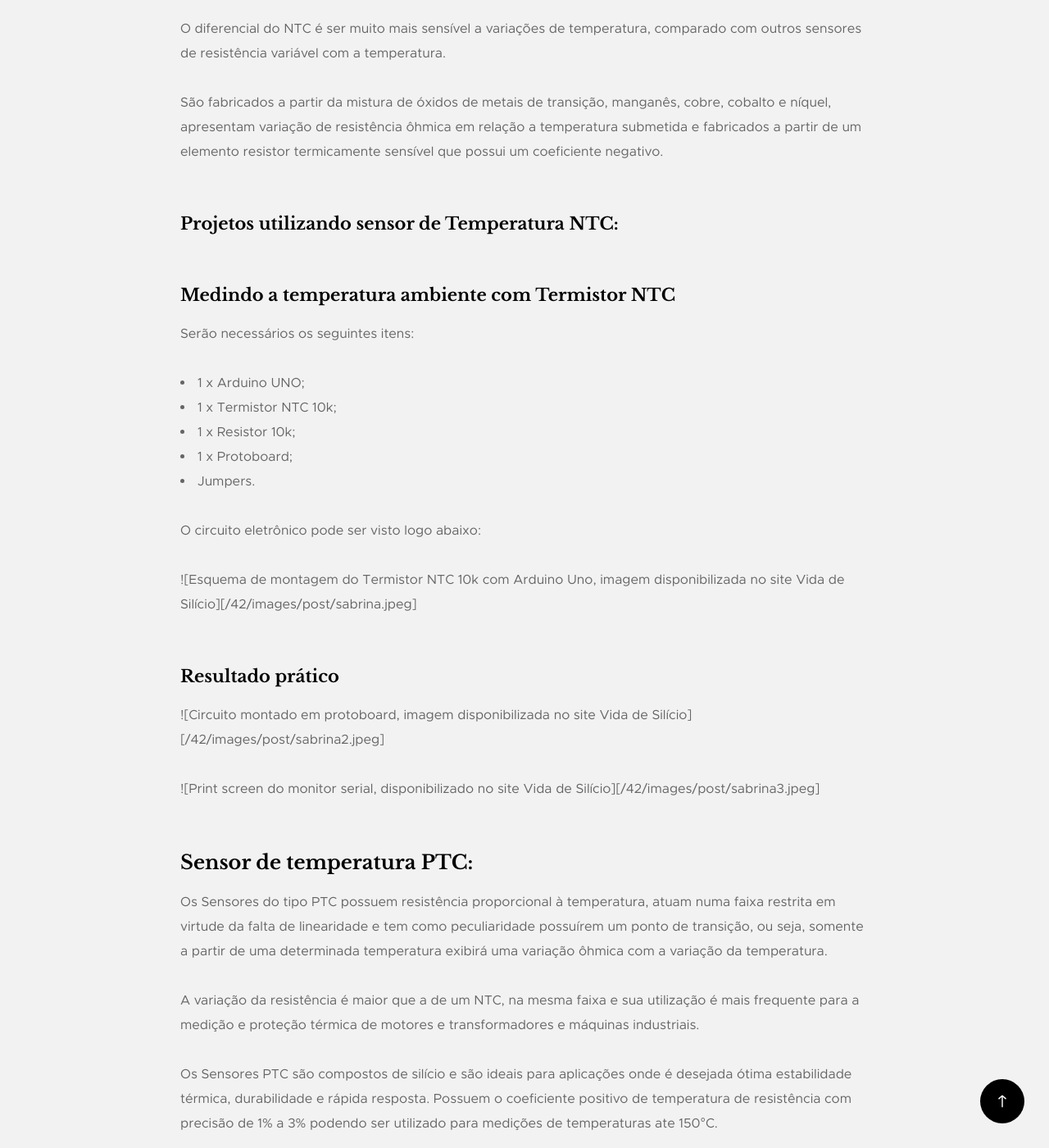
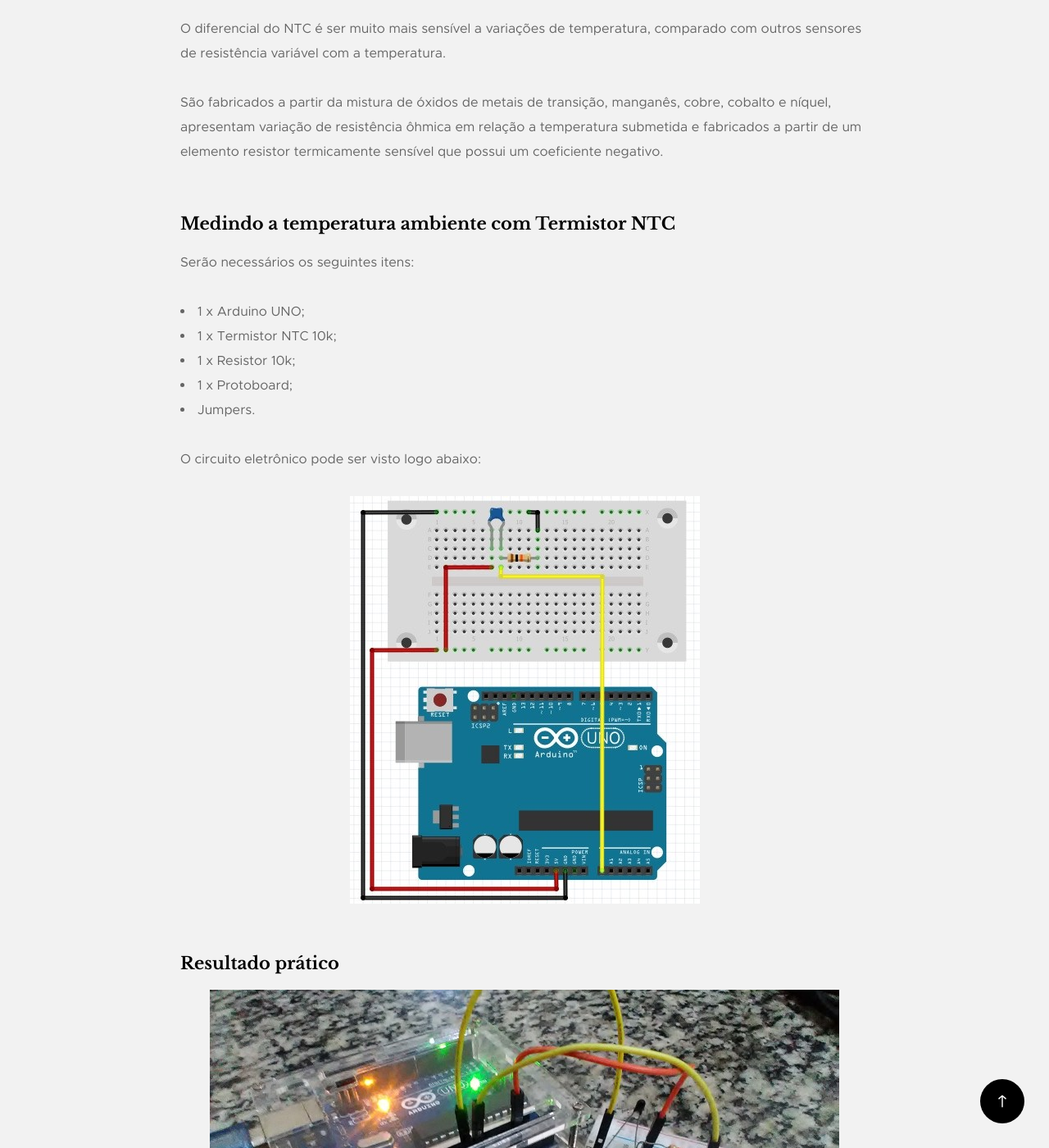
Before and after one commit to ifroariquemes/42, a Jekyll site: the page built from _posts/2019-11-22-sensor-de-temperatura-ptc-e-ntc.md, in a window 1280 px wide and 1400 px high, scrolled down 1571 px. Shown: the whole window at 82% size. Built offline with Jekyll 4.4.1, drawn with Linux system fonts in a browser that asks for light colours; some of the changed text lies outside the part shown.

Commit message:
correcao nas imagens

```diff
--- a/_posts/2019-11-22-sensor-de-temperatura-ptc-e-ntc.md
+++ b/_posts/2019-11-22-sensor-de-temperatura-ptc-e-ntc.md
@@ -24,10 +24,6 @@ O diferencial do NTC é ser muito mais sensível a variações de temperatura, c
 
 São fabricados a partir da mistura de óxidos de metais de transição, manganês, cobre, cobalto e níquel, apresentam variação de resistência ôhmica em relação a temperatura submetida e fabricados a partir de um elemento resistor termicamente sensível que possui um coeficiente negativo.
 
-
-
-#### Projetos utilizando sensor de Temperatura NTC:
-
 #### Medindo a temperatura ambiente com Termistor NTC
 
 Serão necessários os seguintes itens:
@@ -40,13 +36,13 @@ Serão necessários os seguintes itens:
 
 O circuito eletrônico pode ser visto logo abaixo:
 
-![Esquema de montagem do Termistor NTC 10k com Arduino Uno, imagem disponibilizada no site Vida de Silício][/42/images/post/sabrina.jpeg]
+![Esquema de montagem do Termistor NTC 10k com Arduino Uno, imagem disponibilizada no site Vida de Silício](/42/images/post/sabrina.jpg)
 
 #### Resultado prático
 
-![Circuito montado em protoboard, imagem disponibilizada no site Vida de Silício][/42/images/post/sabrina2.jpeg]
+![Circuito montado em protoboard, imagem disponibilizada no site Vida de Silício](/42/images/post/sabrina2.jpg)
 
-![Print screen do monitor serial, disponibilizado no site Vida de Silício][/42/images/post/sabrina3.jpeg]
+![Print screen do monitor serial, disponibilizado no site Vida de Silício](/42/images/post/sabrina3.jpg)
 
 ### Sensor de temperatura PTC:
 
@@ -56,7 +52,7 @@ A variação da resistência é maior que a de um NTC, na mesma faixa e sua util
 
 Os Sensores PTC são compostos de silício e são ideais para aplicações onde é desejada ótima estabilidade térmica, durabilidade e rápida resposta. Possuem o coeficiente positivo de temperatura de resistência com precisão de 1% a 3% podendo ser utilizado para medições de temperaturas ate 150°C.
 
-![Ecotron Componentes: Sensor de temperatura PTC][/42/images/post/ptc.jpeg]
+![Ecotron Componentes: Sensor de temperatura PTC](/42/images/post/ptc.jfif)
 
 ------------------------------------
 Referências:
```
